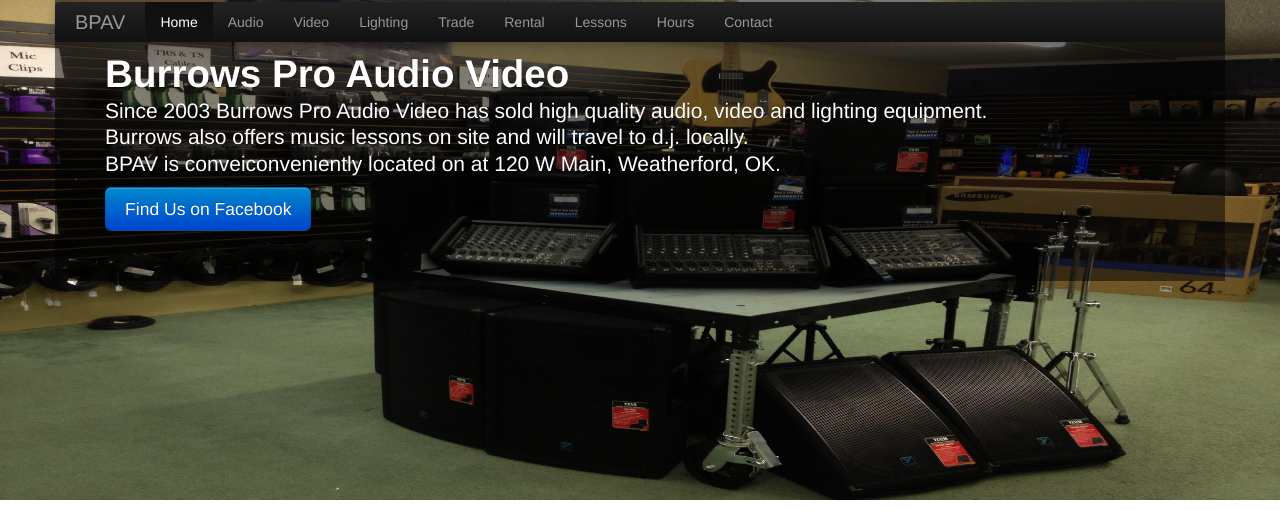
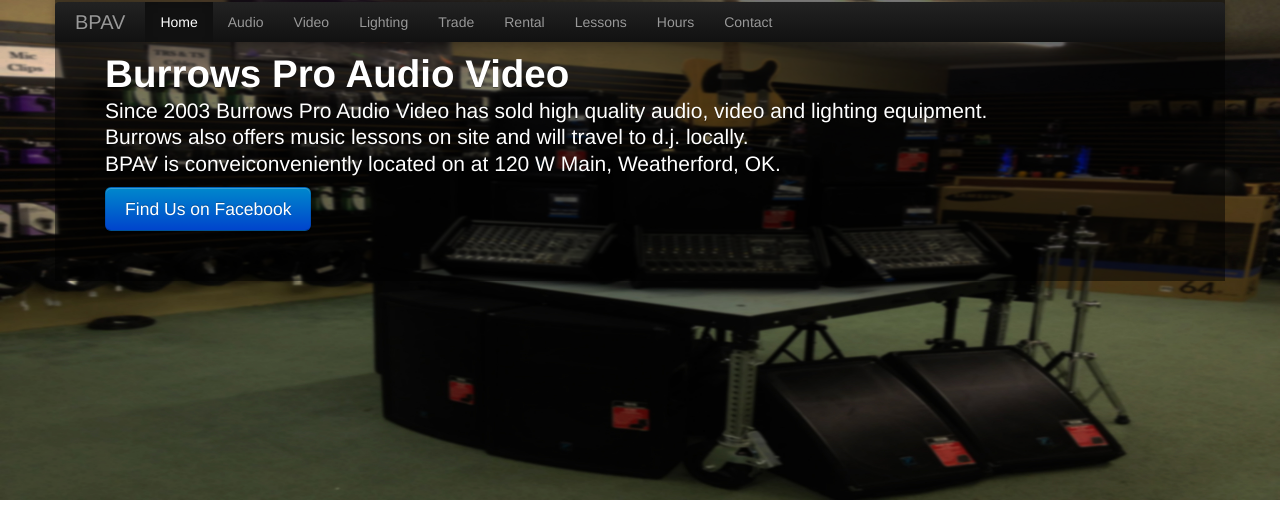
Before and after one commit to CEBD/BurrowsProAudioVideo, a plain HTML site: page index.html in a window 1280 px wide. Shown: the top 517 px of the page. Drawn offline with nearby package versions, Linux system fonts and the light colour scheme.

Commit message:
seeing if other images work

```diff
--- a/index.html
+++ b/index.html
@@ -118,7 +118,7 @@
         <div id="myCarousel" class="carousel slide">
             <div class="carousel-inner">
                 <div class="item active">
-                    <img src="images/bpav03.jpg" alt=""/>
+                    <img src="images/bpav02.jpg" alt=""/>
                     <div class="container">
                         <div class="carousel-caption">
                         <h1 class="header">Burrows Pro Audio Video</h1>
```
